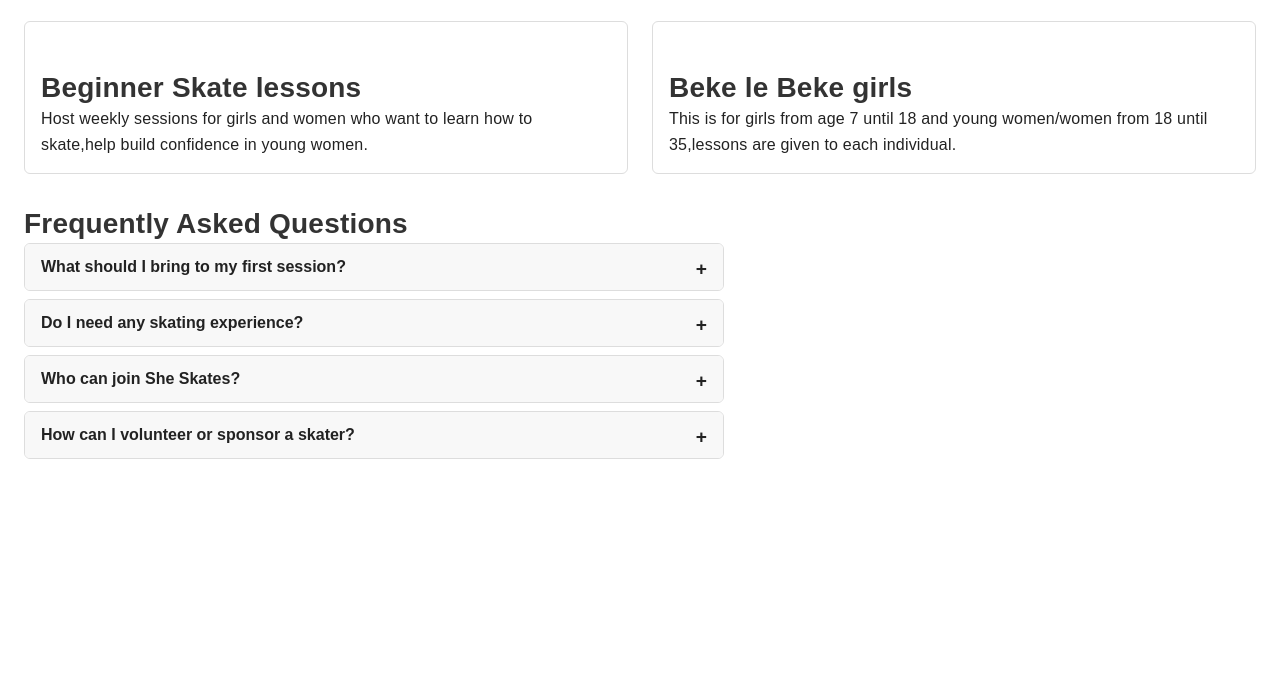
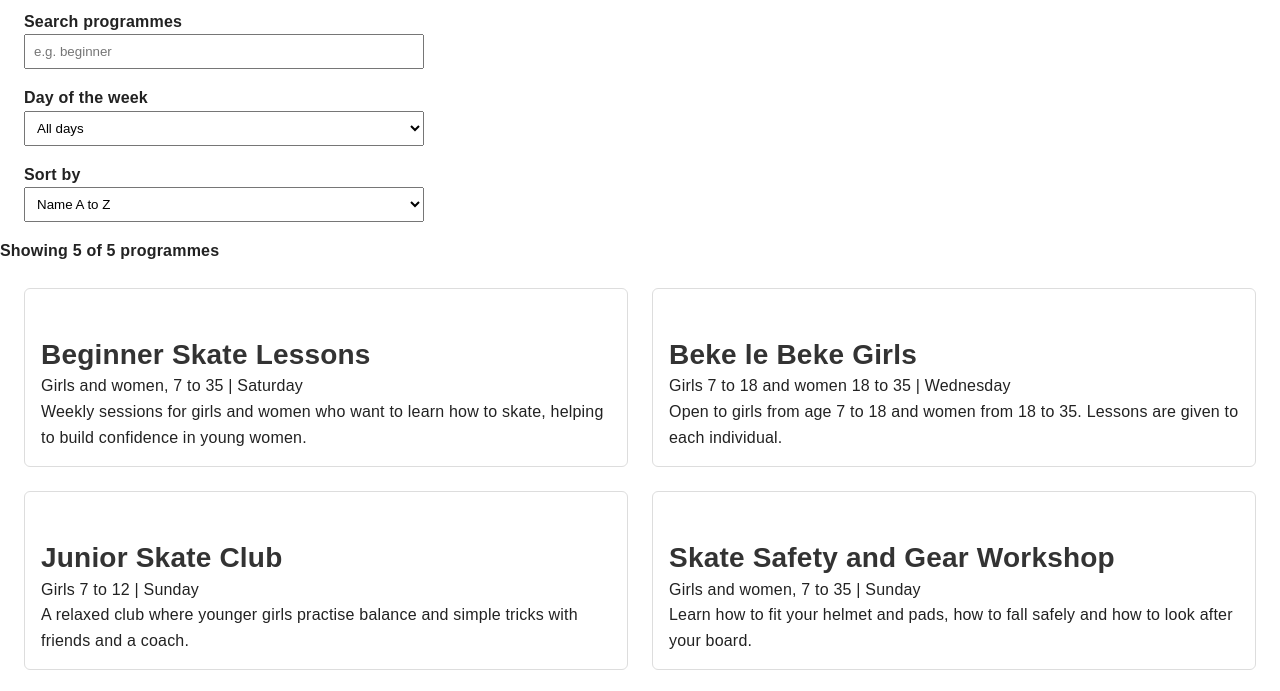
Before and after one commit to saiyanblonde1-bot/she-skates-project, a plain HTML site: page services.html in a window 1280 px wide. Shown: the part 109-800 px from the top of the page. Drawn offline with Linux system fonts and the light colour scheme.

Commit message:
Part 3: Added dynamic programme listings with search, filter and sort

```diff
--- a/css/style.css
+++ b/css/style.css
@@ -189,3 +189,8 @@ body > *:not(header):not(script) {
 .accordion-panel p {
     margin: 12px 0;
 }
+/* Programme search, filter and sort controls */
+#programme-count {
+    font-weight: bold;
+    margin: 8px 0 16px;
+}
--- a/js/script.js
+++ b/js/script.js
@@ -291,4 +291,84 @@ document.addEventListener('DOMContentLoaded', function () {
         });
     });
 
+    /* ---------- DYNAMIC PROGRAMMES: search, filter and sort (services page) ---------- */
+
+    var programmeGrid = document.getElementById('programme-grid');
+
+    // Only run on pages that have the programme grid
+    if (programmeGrid) {
+
+        // The programme data. JavaScript builds the cards from this list.
+        // To add a programme, add another { ... } line here.
+        var programmes = [
+            { name: 'Beginner Skate Lessons', ages: 'Girls and women, 7 to 35', day: 'Saturday', description: 'Weekly sessions for girls and women who want to learn how to skate, helping to build confidence in young women.' },
+            { name: 'Beke le Beke Girls', ages: 'Girls 7 to 18 and women 18 to 35', day: 'Wednesday', description: 'Open to girls from age 7 to 18 and women from 18 to 35. Lessons are given to each individual.' },
+            { name: 'Junior Skate Club', ages: 'Girls 7 to 12', day: 'Sunday', description: 'A relaxed club where younger girls practise balance and simple tricks with friends and a coach.' },
+            { name: "Women's Social Skate Night", ages: 'Women 18 to 35', day: 'Wednesday', description: 'An evening session for women to skate together, practise tricks and meet other skaters.' },
+            { name: 'Skate Safety and Gear Workshop', ages: 'Girls and women, 7 to 35', day: 'Sunday', description: 'Learn how to fit your helmet and pads, how to fall safely and how to look after your board.' }
+        ];
+
+        var searchBox = document.getElementById('programme-search');
+        var filterSelect = document.getElementById('programme-filter');
+        var sortSelect = document.getElementById('programme-sort');
+        var countEl = document.getElementById('programme-count');
+
+        // Works out which programmes to show, then rebuilds the cards on the page
+        function showProgrammes() {
+            var searchText = searchBox.value.trim().toLowerCase();
+            var day = filterSelect.value;
+
+            // 1. Filter: keep programmes that match the search text and the chosen day
+            var results = programmes.filter(function (p) {
+                var matchesSearch = (p.name + ' ' + p.description).toLowerCase().indexOf(searchText) !== -1;
+                var matchesDay = (day === 'all') || (p.day === day);
+                return matchesSearch && matchesDay;
+            });
+
+            // 2. Sort by name (A to Z, or reversed for Z to A)
+            results.sort(function (a, b) {
+                return a.name.localeCompare(b.name);
+            });
+            if (sortSelect.value === 'za') {
+                results.reverse();
+            }
+
+            // 3. Clear the grid, then create a card for each result
+            programmeGrid.innerHTML = '';
+
+            results.forEach(function (p) {
+                var card = document.createElement('div');
+                card.className = 'programme-card';
+
+                var title = document.createElement('h2');
+                title.textContent = p.name;
+
+                var details = document.createElement('p');
+                details.textContent = p.ages + ' | ' + p.day;
+
+                var text = document.createElement('p');
+                text.textContent = p.description;
+
+                card.appendChild(title);
+                card.appendChild(details);
+                card.appendChild(text);
+                programmeGrid.appendChild(card);
+            });
+
+            // 4. Tell the visitor what is showing
+            if (results.length === 0) {
+                countEl.textContent = 'No programmes match your search. Try a different word or day.';
+            } else {
+                countEl.textContent = 'Showing ' + results.length + ' of ' + programmes.length + ' programmes';
+            }
+        }
+
+        // Update the list whenever the visitor types or changes a dropdown
+        searchBox.addEventListener('input', showProgrammes);
+        filterSelect.addEventListener('change', showProgrammes);
+        sortSelect.addEventListener('change', showProgrammes);
+
+        // Show all programmes when the page first loads
+        showProgrammes();
+    }
 });
--- a/services.html
+++ b/services.html
@@ -9,17 +9,32 @@
 </head>
 <body>
     <header> <a href="index.html">She Skates</a> <nav> <ul> <li><a href="index.html">Home</a></li> <li><a href="about.html">About Us</a></li> <li><a href="services.html">Services</a></li> <li><a href="enquiry.html">Enquiry</a></li> <li><a href="contact.html">Contact</a></li> </ul> </nav> </header>
-   <h1> Our programmes</h1>
-   <div class="programme-grid">
-     <div class="programme-card">
-   <h2>Beginner Skate lessons</h2>
-    <p>Host weekly sessions for girls and women who want to learn how to skate,help build confidence in young women.</p>
+
+    <h1>Our programmes</h1>
+
+    <div class="programme-controls">
+        <label for="programme-search">Search programmes</label>
+        <input type="search" id="programme-search" placeholder="e.g. beginner">
+
+        <label for="programme-filter">Day of the week</label>
+        <select id="programme-filter">
+            <option value="all">All days</option>
+            <option value="Wednesday">Wednesday</option>
+            <option value="Saturday">Saturday</option>
+            <option value="Sunday">Sunday</option>
+        </select>
+
+        <label for="programme-sort">Sort by</label>
+        <select id="programme-sort">
+            <option value="az">Name A to Z</option>
+            <option value="za">Name Z to A</option>
+        </select>
     </div>
-    <div class="programme-card">
-<h2> Beke le Beke girls </h2>
-<p>This is for girls from age 7 until 18 and young women/women from 18 until 35,lessons are given to each individual. </p>
-  </div>
-</div>
+
+    <p id="programme-count"></p>
+
+    <!-- JavaScript fills this grid with programme cards -->
+    <div class="programme-grid" id="programme-grid"></div>
 
     <h2>Frequently Asked Questions</h2>
     <div class="accordion">
@@ -53,6 +68,7 @@
         </div>
 
     </div>
+
     <script src="js/script.js"></script>
 </body>
 </html>
```
